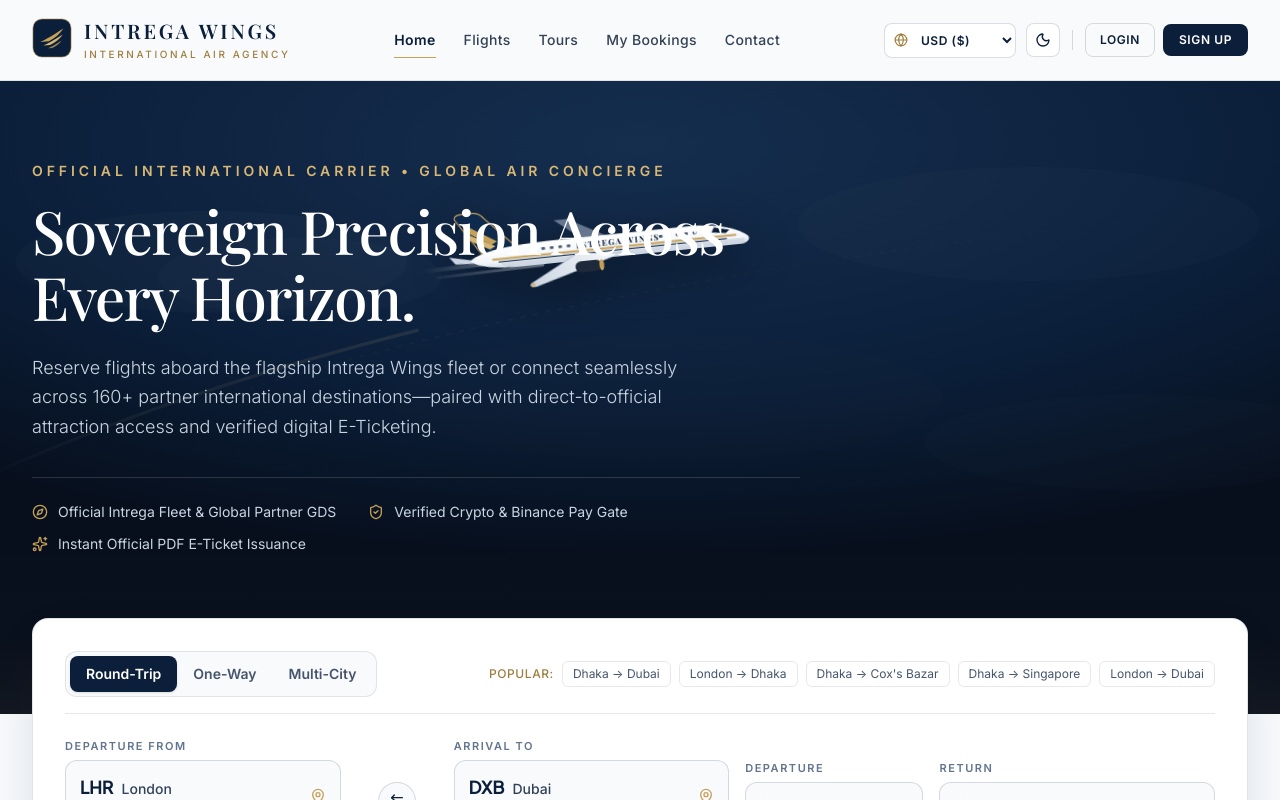
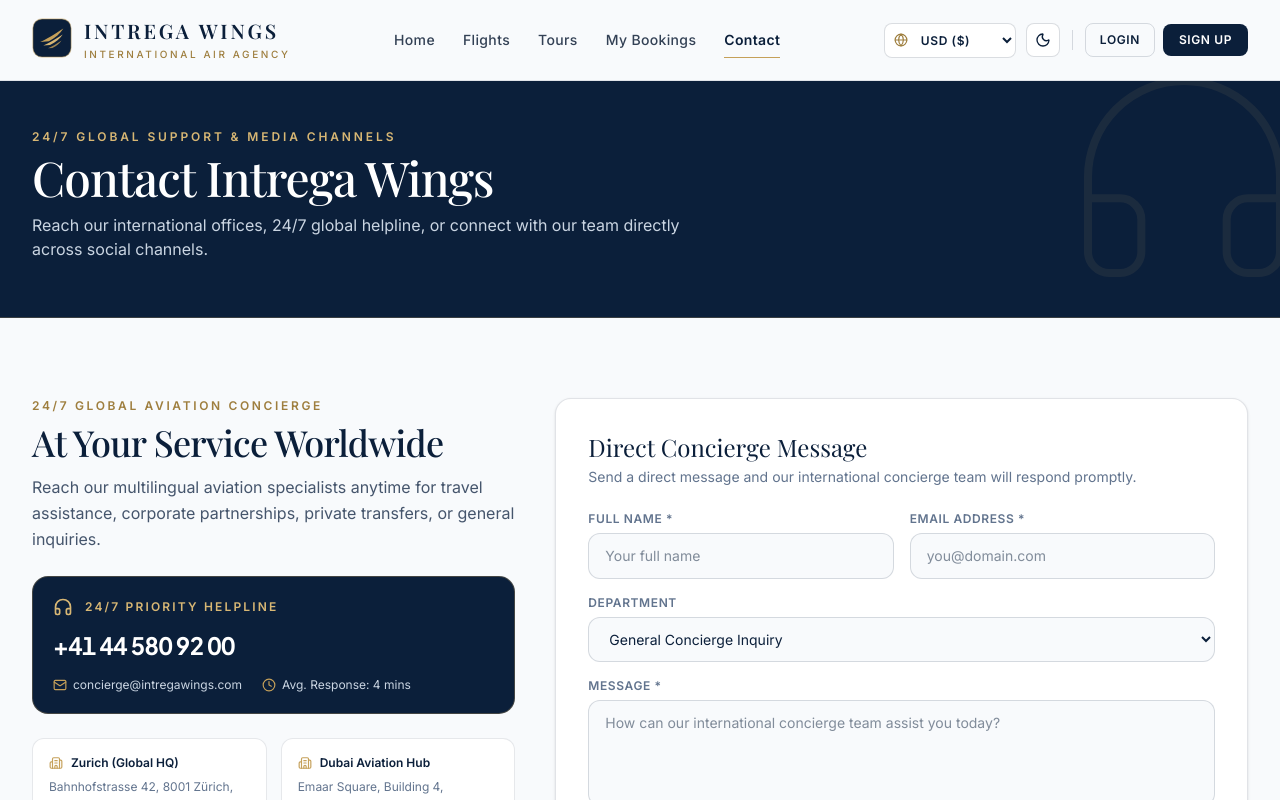
Before and after one commit to montasirtamim/intrega-wings, a React (Vite) app: page /contact in a window 1280 px wide. Before the commit this address led to /. Shown: the top 800 px of the page. Built offline with nearby package versions, Linux system fonts and the light colour scheme; a web font is replaced by a local one.

Commit message:
feat: create dedicated /contact page without ticketing system and remove support-ticket generator from Contact form

```diff
--- a/src/App.tsx
+++ b/src/App.tsx
@@ -7,6 +7,7 @@ import { PageTransition } from './components/PageTransition';
 import { ScrollManager } from './components/ScrollManager';
 import { AppProvider, useApp } from './context/AppContext';
 import { BookingPage } from './pages/BookingPage';
+import { ContactPage } from './pages/ContactPage';
 import { FlightsPage } from './pages/FlightsPage';
 import { HomePage } from './pages/HomePage';
 import { LoginPage } from './pages/LoginPage';
@@ -101,6 +102,14 @@ function AnimatedRoutes() {
           }
         />
         <Route
+          path="/contact"
+          element={
+            <PageTransition>
+              <ContactPage />
+            </PageTransition>
+          }
+        />
+        <Route
           path="/login"
           element={
             <PageTransition>
--- a/src/components/ContactAndSocialSection.tsx
+++ b/src/components/ContactAndSocialSection.tsx
@@ -66,15 +66,14 @@ const SOCIAL_CHANNELS = [
 export const ContactAndSocialSection: React.FC = () => {
   const [name, setName] = useState('');
   const [email, setEmail] = useState('');
-  const [topic, setTopic] = useState('Flight Reservation & PNR');
+  const [topic, setTopic] = useState('General Concierge Inquiry');
   const [message, setMessage] = useState('');
-  const [submittedRef, setSubmittedRef] = useState<string | null>(null);
+  const [submitted, setSubmitted] = useState(false);
 
   const handleSubmit = (e: React.FormEvent) => {
     e.preventDefault();
     if (!name.trim() || !email.trim() || !message.trim()) return;
-    const refId = `IW-CS-${Math.floor(100000 + Math.random() * 900000)}`;
-    setSubmittedRef(refId);
+    setSubmitted(true);
     setName('');
     setEmail('');
     setMessage('');
@@ -93,9 +92,8 @@ export const ContactAndSocialSection: React.FC = () => {
               At Your Service Worldwide
             </h2>
             <p className="text-sm sm:text-base text-slate-600 dark:text-slate-400 mt-3 leading-relaxed">
-              Whether arranging multi-continent itineraries, verifying a Binance Pay settlement, or
-              coordinating private transfers, our multilingual aviation specialists respond within
-              minutes.
+              Reach our multilingual aviation specialists anytime for travel assistance, corporate
+              partnerships, private transfers, or general inquiries.
             </p>
           </div>
 
@@ -146,13 +144,13 @@ export const ContactAndSocialSection: React.FC = () => {
         {/* Interactive Inquiry Form */}
         <div className="lg:col-span-7 rounded-2xl bg-white dark:bg-[#111C2E] border border-[#0B1F3A]/12 dark:border-white/10 p-6 sm:p-8 shadow-sm">
           <h3 className="font-serif text-2xl text-[#0B1F3A] dark:text-white">
-            Direct Concierge Inquiry
+            Direct Concierge Message
           </h3>
           <p className="text-sm text-slate-500 dark:text-slate-400 mt-1">
-            Submit your message and receive an instant reference ticket from our global desk.
+            Send a direct message and our international concierge team will respond promptly.
           </p>
 
-          {submittedRef ? (
+          {submitted ? (
             <motion.div
               initial={{ opacity: 0, y: 10 }}
               animate={{ opacity: 1, y: 0 }}
@@ -160,15 +158,15 @@ export const ContactAndSocialSection: React.FC = () => {
             >
               <div className="flex items-center gap-2.5 text-emerald-700 dark:text-emerald-300 font-semibold">
                 <CheckCircle2 className="w-5 h-5" />
-                <span>Inquiry Received — Reference {submittedRef}</span>
+                <span>Message Sent Successfully</span>
               </div>
               <p className="text-sm text-slate-600 dark:text-slate-300">
-                Thank you for contacting Intrega Wings. A dedicated international travel advisor has
-                been assigned to your ticket and will respond shortly.
+                Thank you for contacting Intrega Wings. Our international concierge desk has
+                received your message and will reply to your email shortly.
               </p>
               <button
                 type="button"
-                onClick={() => setSubmittedRef(null)}
+                onClick={() => setSubmitted(false)}
                 className="text-xs font-semibold uppercase tracking-wider text-[#0B1F3A] dark:text-[#D8B774] underline cursor-pointer"
               >
                 Send Another Message
@@ -226,10 +224,10 @@ export const ContactAndSocialSection: React.FC = () => {
                   onChange={(e) => setTopic(e.target.value)}
                   className="w-full px-4 py-3 rounded-xl border border-[#0B1F3A]/15 dark:border-white/15 bg-[#F8FAFC] dark:bg-[#070F1D] text-sm text-[#0B1F3A] dark:text-white focus:outline-none focus:border-[#C5A059]"
                 >
-                  <option>Flight Reservation &amp; PNR</option>
-                  <option>Crypto / Binance Pay Verification</option>
-                  <option>Official Tourist Spot Partner Handoff</option>
+                  <option>General Concierge Inquiry</option>
+                  <option>Global Offices &amp; Partnerships</option>
                   <option>Corporate &amp; Private Charter</option>
+                  <option>Press &amp; Media Relations</option>
                 </select>
               </div>
 
@@ -246,7 +244,7 @@ export const ContactAndSocialSection: React.FC = () => {
                   required
                   value={message}
                   onChange={(e) => setMessage(e.target.value)}
-                  placeholder="Share your flight route, PNR, or concierge request..."
+                  placeholder="How can our international concierge team assist you today?"
                   className="w-full px-4 py-3 rounded-xl border border-[#0B1F3A]/15 dark:border-white/15 bg-[#F8FAFC] dark:bg-[#070F1D] text-sm text-[#0B1F3A] dark:text-white focus:outline-none focus:border-[#C5A059] resize-none"
                 />
               </div>
--- a/src/components/Footer.tsx
+++ b/src/components/Footer.tsx
@@ -198,7 +198,7 @@ export const Footer: React.FC = () => {
               Global Support
             </h4>
             <ul className="space-y-2 text-xs sm:text-sm text-slate-300">
-              <li><Link to="/#contact" className="hover:text-white transition-colors">24/7 Concierge Desk</Link></li>
+              <li><Link to="/contact" className="hover:text-white transition-colors">24/7 Concierge Desk</Link></li>
               <li>Zurich &bull; Dubai &bull; Singapore &bull; London</li>
               <li className="tabular-nums">+41 44 580 92 00</li>
               <li>concierge@intregawings.com</li>
@@ -214,7 +214,7 @@ export const Footer: React.FC = () => {
           <div className="flex items-center gap-6">
             <Link to="/" className="hover:text-white transition-colors">Privacy Policy</Link>
             <Link to="/flights" className="hover:text-white transition-colors">Conditions of Carriage</Link>
-            <Link to="/#contact" className="hover:text-white transition-colors">Partner API Terms</Link>
+            <Link to="/contact" className="hover:text-white transition-colors">Partner API Terms</Link>
           </div>
         </div>
       </div>
--- a/src/components/Navbar.tsx
+++ b/src/components/Navbar.tsx
@@ -1,5 +1,5 @@
 import React, { useEffect, useState } from 'react';
-import { Link, NavLink, useLocation, useNavigate } from 'react-router-dom';
+import { Link, NavLink, useLocation } from 'react-router-dom';
 import { AnimatePresence, motion } from 'framer-motion';
 import { Globe, LogIn, LogOut, Menu, Moon, Sun, UserPlus, X } from 'lucide-react';
 import { useApp } from '../context/AppContext';
@@ -20,25 +20,11 @@ export const Navbar: React.FC = () => {
 
   const [mobileOpen, setMobileOpen] = useState(false);
   const location = useLocation();
-  const navigate = useNavigate();
 
   // Automatically close mobile drawer whenever the route or hash changes
   useEffect(() => {
     setMobileOpen(false);
   }, [location.pathname, location.hash]);
-
-  const handleContactClick = (e: React.MouseEvent) => {
-    e.preventDefault();
-    setMobileOpen(false);
-    if (location.pathname === '/') {
-      const el = document.getElementById('contact');
-      if (el) {
-        el.scrollIntoView({ behavior: 'smooth', block: 'start' });
-      }
-    } else {
-      navigate('/#contact');
-    }
-  };
 
   const navLinkClass = ({ isActive }: { isActive: boolean }) =>
     `relative text-sm font-medium tracking-wide transition-colors py-2 group ${
@@ -126,14 +112,18 @@ export const Navbar: React.FC = () => {
               )}
             </NavLink>
 
-            <a
-              href="/#contact"
-              onClick={handleContactClick}
-              className="relative text-sm font-medium tracking-wide text-[#334155] hover:text-[#0B1F3A] dark:text-[#CBD5E1] dark:hover:text-[#F8FAFC] transition-colors py-2 group cursor-pointer"
-            >
-              <span>Contact</span>
-              <span className="absolute inset-x-0 bottom-0 h-[1.5px] bg-[#C5A059] scale-x-0 group-hover:scale-x-100 transition-transform origin-left duration-300" />
-            </a>
+            <NavLink to="/contact" className={navLinkClass}>
+              {({ isActive }) => (
+                <>
+                  <span>Contact</span>
+                  <span
+                    className={`absolute inset-x-0 bottom-0 h-[1.5px] bg-[#C5A059] transition-transform origin-left duration-300 ${
+                      isActive ? 'scale-x-100' : 'scale-x-0 group-hover:scale-x-100'
+                    }`}
+                  />
+                </>
+              )}
+            </NavLink>
           </nav>
 
           {/* Desktop Controls: Currency, Theme, Auth */}
@@ -259,6 +249,7 @@ export const Navbar: React.FC = () => {
                   { label: 'Flights (Ticketing)', to: '/flights', end: false },
                   { label: 'Tours & Attractions', to: '/tours', end: false },
                   { label: 'My Bookings', to: '/my-bookings', end: false },
+                  { label: 'Contact', to: '/contact', end: false },
                 ].map((item) => (
                   <NavLink
                     key={item.to}
@@ -280,14 +271,6 @@ export const Navbar: React.FC = () => {
                     )}
                   </NavLink>
                 ))}
-
-                <a
-                  href="/#contact"
-                  onClick={handleContactClick}
-                  className="flex items-center justify-between px-3.5 py-2.5 rounded-xl text-sm font-medium text-[#0B1F3A] dark:text-[#F8FAFC] hover:bg-[#0B1F3A]/5 dark:hover:bg-white/5"
-                >
-                  <span>Contact</span>
-                </a>
               </div>
 
               {/* Mobile Currency Selector */}
--- /dev/null
+++ b/src/pages/ContactPage.tsx
@@ -0,0 +1,54 @@
+import React from 'react';
+import { motion } from 'framer-motion';
+import { Headphones } from 'lucide-react';
+import { ContactAndSocialSection } from '../components/ContactAndSocialSection';
+import { AVIATION_EASE } from '../components/PageTransition';
+
+export const ContactPage: React.FC = () => {
+  return (
+    <div className="min-h-screen">
+      {/* Dedicated Contact Page Header (No Ticketing System) */}
+      <section className="relative overflow-hidden bg-[#0B1F3A] dark:bg-[#070F1D] text-white pt-12 pb-14 border-b border-[#C5A059]/25">
+        <motion.div
+          aria-hidden="true"
+          initial={{ opacity: 0, scale: 0.9 }}
+          animate={{ opacity: 0.08, scale: 1 }}
+          transition={{ duration: 1, ease: AVIATION_EASE }}
+          className="absolute -right-8 -top-8 pointer-events-none text-[#D8B774]"
+        >
+          <Headphones className="w-64 h-64" strokeWidth={0.75} />
+        </motion.div>
+
+        <div className="relative z-10 max-w-7xl mx-auto px-4 sm:px-6 lg:px-8">
+          <motion.p
+            initial={{ opacity: 0, y: 10 }}
+            animate={{ opacity: 1, y: 0 }}
+            transition={{ duration: 0.4, ease: AVIATION_EASE }}
+            className="text-xs font-semibold uppercase tracking-[0.24em] text-[#D8B774]"
+          >
+            24/7 Global Support &amp; Media Channels
+          </motion.p>
+          <motion.h1
+            initial={{ opacity: 0, y: 14 }}
+            animate={{ opacity: 1, y: 0 }}
+            transition={{ duration: 0.5, delay: 0.08, ease: AVIATION_EASE }}
+            className="font-serif text-3xl sm:text-5xl font-medium mt-2"
+          >
+            Contact Intrega Wings
+          </motion.h1>
+          <motion.p
+            initial={{ opacity: 0, y: 12 }}
+            animate={{ opacity: 1, y: 0 }}
+            transition={{ duration: 0.5, delay: 0.16, ease: AVIATION_EASE }}
+            className="text-sm sm:text-base text-slate-300 mt-3 max-w-2xl"
+          >
+            Reach our international offices, 24/7 global helpline, or connect with our team directly
+            across social channels.
+          </motion.p>
+        </div>
+      </section>
+
+      <ContactAndSocialSection />
+    </div>
+  );
+};
--- a/src/pages/LoginPage.tsx
+++ b/src/pages/LoginPage.tsx
@@ -150,7 +150,7 @@ export const LoginPage: React.FC = () => {
                 <span>Remember me</span>
               </label>
               <Link
-                to="/#contact"
+                to="/contact"
                 className="text-[#9E7E3E] dark:text-[#D8B774] hover:underline font-medium"
               >
                 Need assistance?
```
